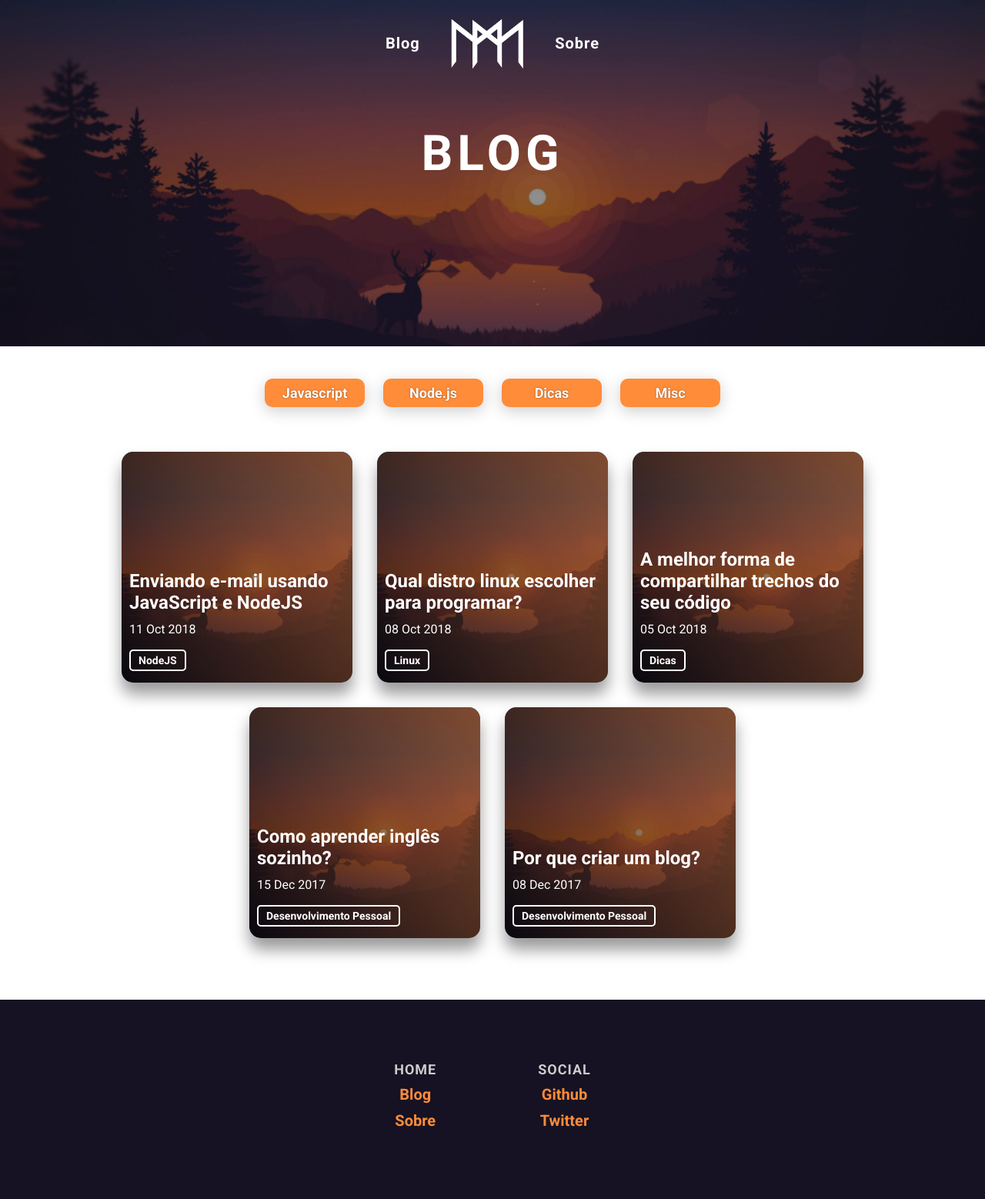
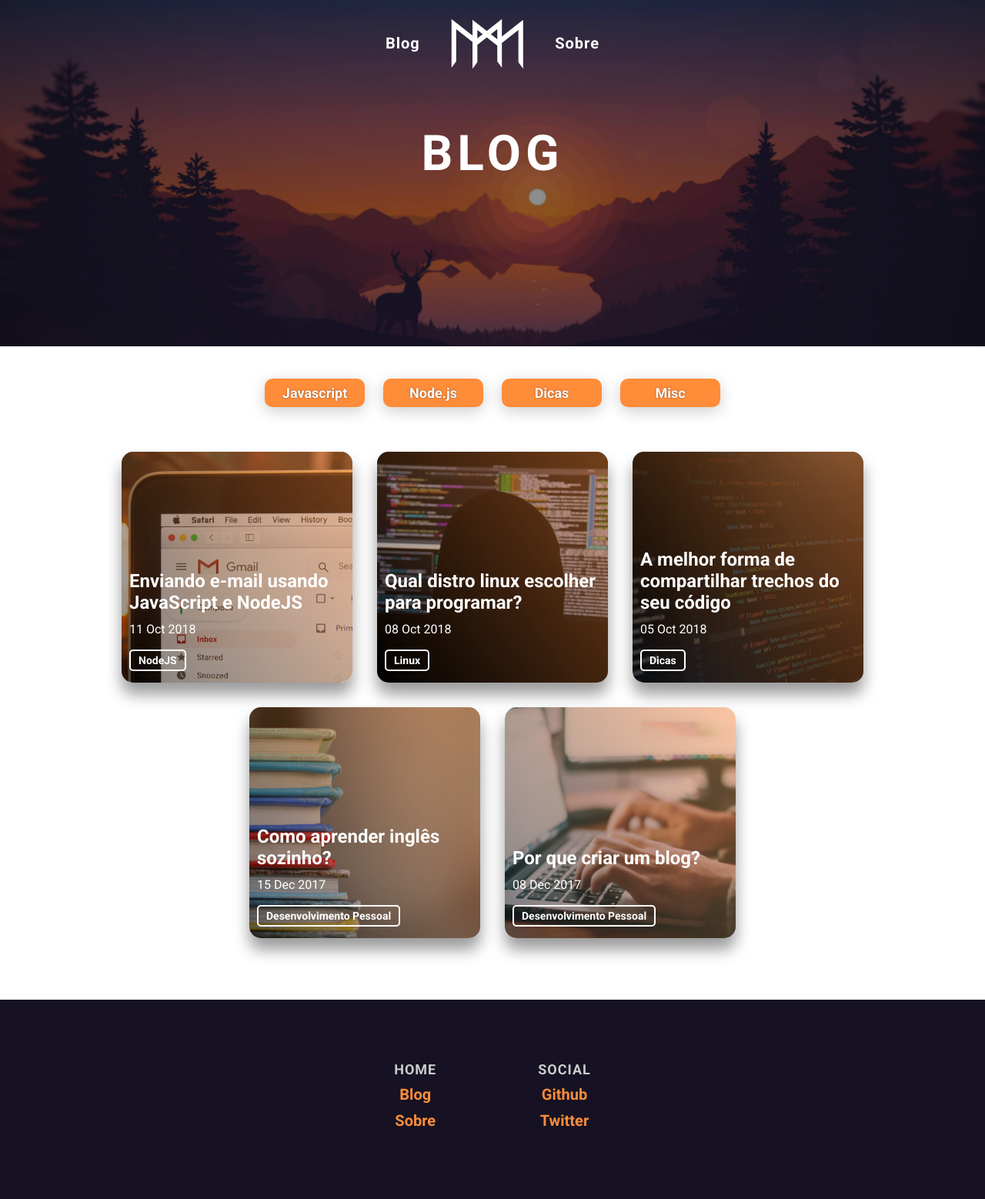
Before and after one commit to mauriciomutte/old-mauriciomutte.github.io, a Jekyll site: the page built from blog.html, in a window 1280 px wide. Shown: the whole page at 77% size. Built offline with Jekyll 4.4.1, drawn with Linux system fonts in a browser that asks for light colours.

Commit message:
Fix post img in blog page

```diff
--- a/blog.html
+++ b/blog.html
@@ -11,7 +11,7 @@ title: Blog
 </section>
 <section class="posts">
   {% for post in site.posts %}
-    <div class="posts__item" style="background-image: url('/assets/images/bg.jpg')">
+    <div class="posts__item" style="background-image: url('{{ post.image }}')">
       <a href="{{ post.url }}" class="posts__link">
         <div class="posts__img"></div>
         <h3 class="posts__title">{{ post.title }}</h3>
```
